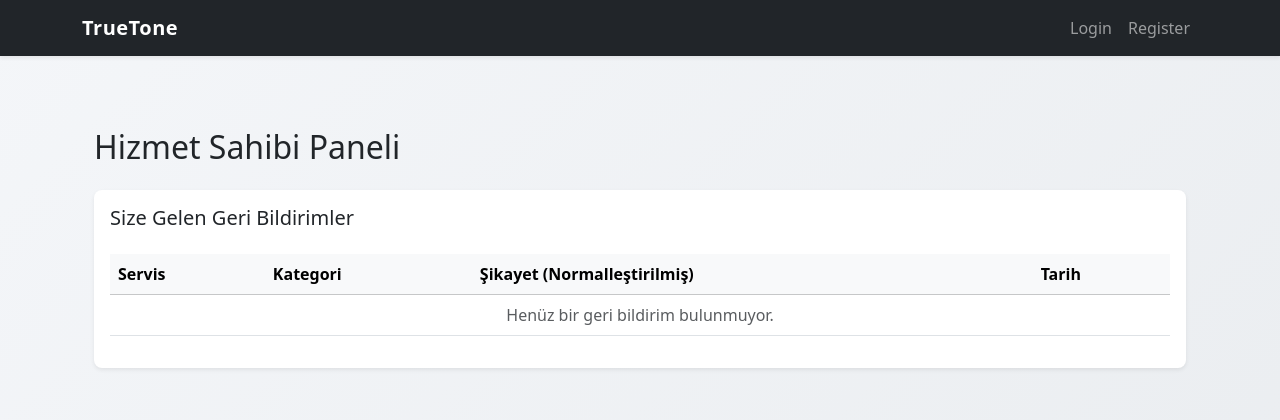
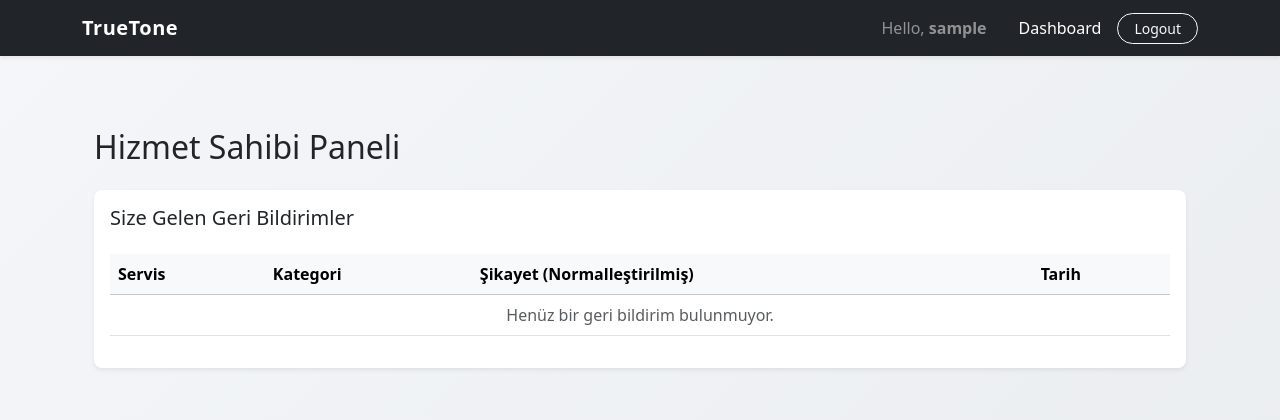
Before and after one commit to cansu-oznur-avci1/truetone, a Django app: page /feedback/dashboard/ in a window 1280 px wide. Shown: the top 420 px of the page. Run offline with Django 5.2, Linux system fonts and the light colour scheme; the visitor is signed in with stand-in values (Sample User, id 1); data that the repository does not hold is empty; parts of the project's set-up code (start-up, migrations or seed data) failed here and were passed over.

Commit message:
Auth & Dashboard Integration: Fixed login redirection, custom user model mapping, and dynamic navbar states

```diff
--- a/templates/base.html
+++ b/templates/base.html
@@ -42,13 +42,31 @@
     <a class="navbar-brand" href="/">TrueTone</a>
 
     <div class="collapse navbar-collapse show">
-      <ul class="navbar-nav ms-auto">
-        <li class="nav-item">
-          <a class="nav-link" href="{% url 'login' %}">Login</a>
-        </li>
-        <li class="nav-item">
-          <a class="nav-link" href="{% url 'register' %}">Register</a>
-        </li>
+      <ul class="navbar-nav ms-auto align-items-center">
+        {% if user.is_authenticated %}
+          <li class="nav-item me-3">
+            <span class="nav-link text-white-50">Hello, <strong>{{ user.username }}</strong></span>
+          </li>
+
+          <li class="nav-item">
+            <a class="nav-link text-white" href="{% url 'feedback:service_owner_dashboard' %}">Dashboard</a>
+          </li>
+
+          <li class="nav-item ms-lg-2">
+            <form action="{% url 'logout' %}" method="post" style="display:inline;">
+              {% csrf_token %}
+              <button type="submit" class="btn btn-outline-light btn-sm rounded-pill px-3">Logout</button>
+            </form>
+          </li>
+
+        {% else %}
+          <li class="nav-item">
+            <a class="nav-link" href="{% url 'login' %}">Login</a>
+          </li>
+          <li class="nav-item ms-lg-2">
+            <a class="nav-link border border-secondary rounded-pill px-3" href="#">Register</a>
+          </li>
+        {% endif %}
       </ul>
     </div>
   </div>
--- a/truetone/settings.py
+++ b/truetone/settings.py
@@ -127,3 +127,7 @@ STATIC_URL = 'static/'
 # https://docs.djangoproject.com/en/5.2/ref/settings/#default-auto-field
 
 DEFAULT_AUTO_FIELD = 'django.db.models.BigAutoField'
+
+LOGIN_REDIRECT_URL = 'home'  # Giriş yapınca ana sayfaya git
+LOGOUT_REDIRECT_URL = 'login' # Çıkış yapınca ana sayfaya git
+LOGIN_URL = 'login'         # Giriş sayfası linki
--- a/truetone/urls.py
+++ b/truetone/urls.py
@@ -1,7 +1,7 @@
+from django.contrib.auth import views as auth_views
 from django.contrib import admin
 from django.urls import path, include
 from django.shortcuts import render
-
 from services import views
 
 def home(request):
@@ -9,7 +9,9 @@ def home(request):
 
 urlpatterns = [
     path("admin/", admin.site.urls),
-    path('accounts/', include('accounts.urls')),
+    path('login/', auth_views.LoginView.as_view(template_name='auth/login.html'), name='login'),
+    path('logout/', auth_views.LogoutView.as_view(), name='logout'),
+    #path('accounts/', include('accounts.urls')),
     path('feedback/', include('feedback.urls', namespace='feedback')),
     path('services/', include('services.urls')),
     path("", views.service_list, name="home"),
```
Also changed, not shown: templates/auth/login.html (+5 -4 lines).
